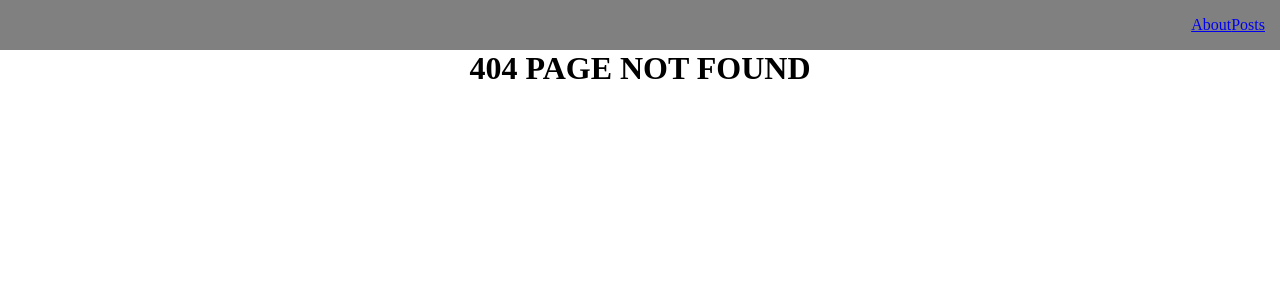
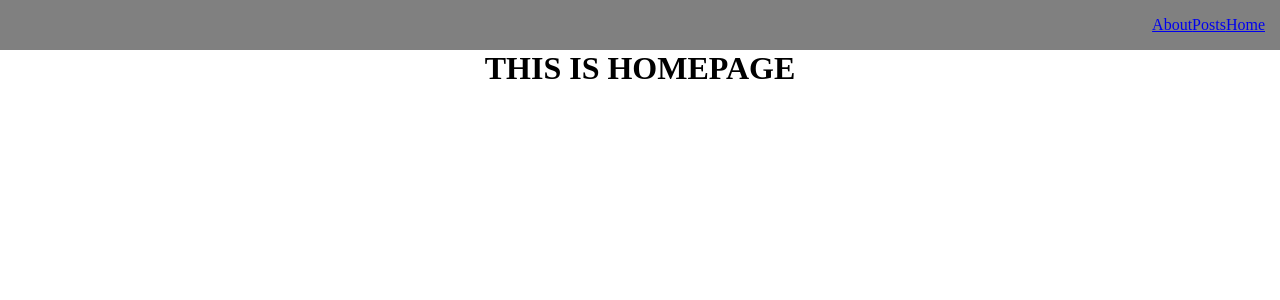
Before and after one commit to algoldenberg/ReactLearning, a React (Create React App) app: page / in a window 1280 px wide. Before the commit this address had no page. Shown: the top 300 px of the page. Built offline with nearby package versions, Linux system fonts and the light colour scheme.

Commit message:
Added HomePage

```diff
--- a/src/App.js
+++ b/src/App.js
@@ -1,9 +1,5 @@
-import ReactDOM from "react-dom/client";
 import { BrowserRouter, Routes, Route} from "react-router-dom";
-import Posts from "./pages/Posts";
-import About from "./pages/About";
 import Navbar from "./components/UI/Navbar/Navbar";
-import Page404 from "./pages/Page 404";
 import AppRouter from "./components/AppRouter";
 
 function App() {
--- a/src/components/AppRouter.jsx
+++ b/src/components/AppRouter.jsx
@@ -4,11 +4,13 @@ import About from '../pages/About';
 import Page404 from '../pages/Page 404';
 import {Routes, Route} from "react-router-dom";
 import PostIdPage from '../pages/PostIdPage';
+import Home from '../pages/Home';
 
 
 const AppRouter = () => {
     return (
         <Routes>
+        <Route path="/" element={<Home/>} />
         <Route exact path="posts" element={<Posts />} />
         <Route exact path="posts/:id" element={<PostIdPage />} />
         <Route path="about" element={<About />} />
--- a/src/components/UI/Navbar/Navbar.jsx
+++ b/src/components/UI/Navbar/Navbar.jsx
@@ -1,6 +1,7 @@
 import React from 'react';
 import {Link} from "react-router-dom";
 import Page404 from '../../../pages/Page 404';
+import Home from '../../../pages/Home';
 
 const Navbar = () => {
     return (
@@ -8,6 +9,7 @@ const Navbar = () => {
             <div className="navbar__links">
             <Link to="/about">About</Link>
             <Link to="/posts">Posts</Link>
+            <Link to="/">Home</Link>
             </div>
         </div>
      );
--- /dev/null
+++ b/src/pages/Home.jsx
@@ -0,0 +1,10 @@
+import React from 'react';
+ const Home = () => {
+    return (
+        <div>
+            <h1>THIS IS HOMEPAGE</h1>
+        </div>
+     );
+ }
+
+ export default Home;
```
